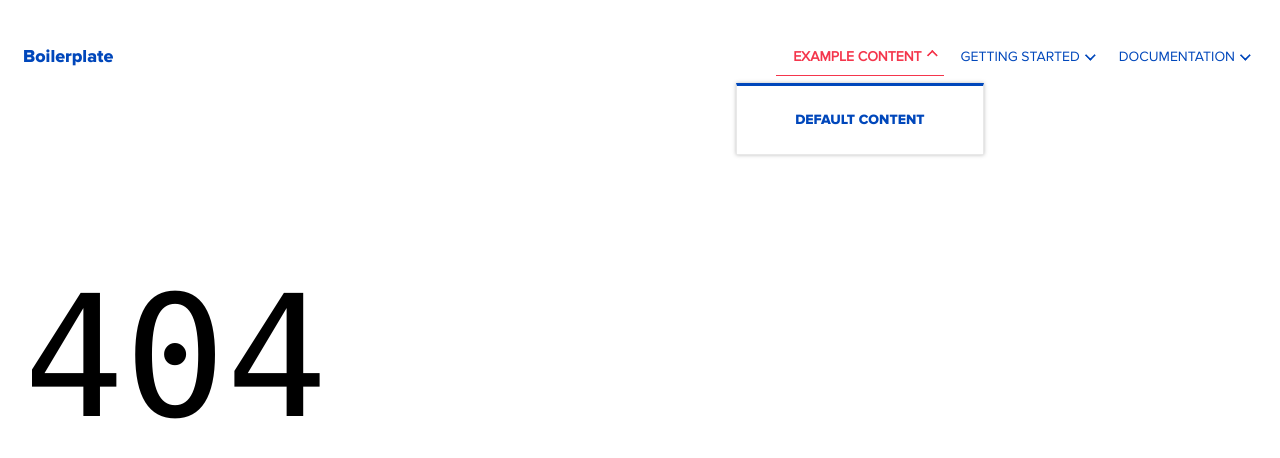
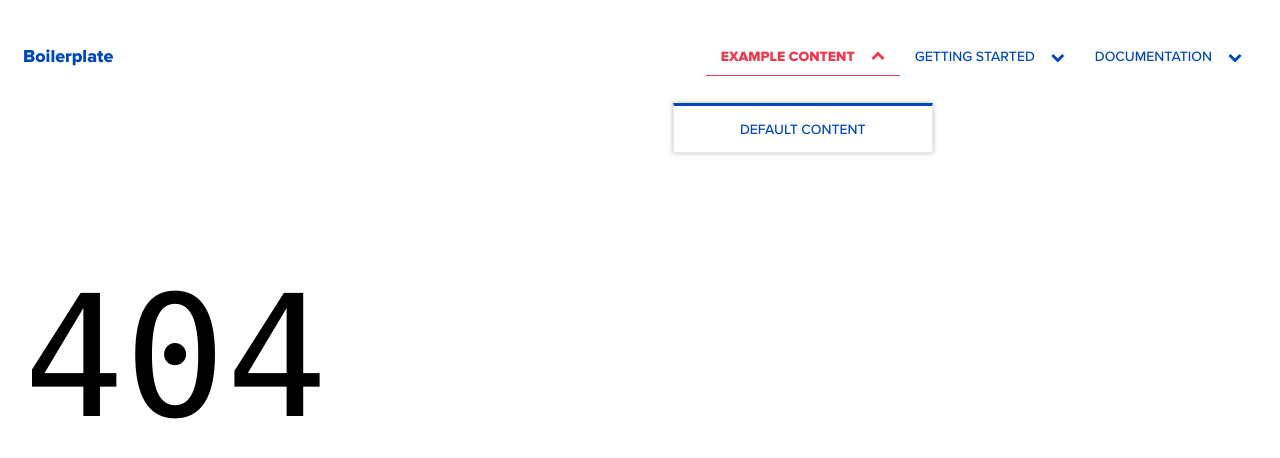
Before and after one commit to hlxsites/cibinqo, a website with bundled scripts: page 404.html in a window 1280 px wide. Both pictures are taken after a click on the item "EXAMPLE CONTENT". Shown: the top 458 px of the page. Built offline with nearby package versions, Linux system fonts and the light colour scheme; files whose address does not match are found by name.

Commit message:
fix: header fixes

```diff
--- a/blocks/header/header.css
+++ b/blocks/header/header.css
@@ -18,7 +18,6 @@ header nav {
   margin: auto;
   max-width: 1264px;
   height: var(--nav-height);
-  font-family: var(--body-font-family);
 }
 
 header nav[aria-expanded=true] {
@@ -78,6 +77,7 @@ header nav .nav-hamburger button {
   padding: 0;
   background-color: var(--background-color);
   color: inherit;
+  font-family: var(--semibold-font);
   overflow: initial;
   text-transform: uppercase;
   text-overflow: initial;
@@ -177,6 +177,7 @@ header nav .nav-sections {
   visibility: hidden;
   background-color: var(--background-color);
   color: var(--link-color);
+  font-family: var(--semibold-font);
   font-size: var(--body-font-size-xs);
   text-align: center;
   text-transform: uppercase;
@@ -187,9 +188,37 @@ header nav[aria-expanded=true] .nav-sections {
   visibility: visible;
 }
 
+header nav .nav-sections a {
+  font-family: var(--semibold-font);
+}
+
+header nav .nav-sections a:hover,
+header nav .nav-sections a:focus {
+  color: var(--color-red);
+}
+
+header nav .nav-sections .nav-drop {
+  cursor: pointer;
+}
+
+header nav .nav-sections .nav-drop > .icon-chevron-down {
+  position: absolute;
+  right: 20px;
+  transition: transform .2s;
+}
+
+header nav .nav-sections .nav-drop[aria-expanded=true] > .icon-chevron-down {
+  transform: rotate(180deg);
+}
+
 header nav .nav-sections > ul > li {
-  border-top: 1px solid var(--color-gray);
-  padding: 20px;
+  border-top: 1px solid var(--color-gray-light);
+  padding: 25px 0;
+}
+
+header nav .nav-sections > ul > li:hover,
+header nav .nav-sections > ul > li:focus {
+  color: var(--color-red);
 }
 
 header nav .nav-sections > ul > li:first-of-type {
@@ -198,41 +227,68 @@ header nav .nav-sections > ul > li:first-of-type {
 }
 
 header nav .nav-sections > ul > li:last-of-type {
-  border-bottom: 1px solid var(--color-gray);
+  border-bottom: 1px solid var(--color-gray-light);
 }
 
 header nav .nav-sections ul > li > ul {
   margin-top: 0;
+  display: none;
+}
+
+header nav .nav-sections > ul > li[aria-expanded=true] {
+  padding-bottom: 0;
+  color: var(--color-red);
+  font-family: var(--extrabold-font);
+}
+
+header nav .nav-sections > ul > li[aria-expanded=true] > ul {
+  display: block;
+  margin-top: 25px;
+  border-top: 1px solid var(--color-gray-light);
+  box-shadow: inset 0 15px 15px -10px var(--color-gray), inset 0 -15px 15px -10px var(--color-gray);
+}
+
+header nav .nav-sections > ul > li[aria-expanded=true] > ul > li {
+  padding: 25px 20px;
+  border-bottom: 1px solid var(--color-gray-light);
+}
+
+header nav .nav-sections > ul > li[aria-expanded=true] > ul > li:last-of-type {
+  border-bottom: 0;
+}
+
+header nav .nav-sections > ul > li[aria-expanded=true] > ul > li a:hover,
+header nav .nav-sections > ul > li[aria-expanded=true] > ul > li a:focus {
+  font-family: var(--extrabold-font);
 }
 
 @media (min-width: 1000px) {
   header nav .nav-sections {
     display: block;
     visibility: visible;
+    font-family: var(--medium-font);
+  }
+
+  header nav .nav-sections a {
+    font-family: var(--medium-font);
   }
 
   header nav .nav-sections .nav-drop {
     position: relative;
-    padding-right: 22px;
     cursor: pointer;
+    padding-right: 45px;
   }
 
-  header nav .nav-sections .nav-drop::after {
-    content: '';
-    display: inline-block;
+  header nav .nav-sections .nav-drop > .icon-chevron-down {
     position: absolute;
     top: 50%;
-    right: 2px;
-    transform: rotate(135deg) translate(0, 100%);
-    width: 6px;
-    height: 6px;
-    border: 2px solid currentcolor;
-    border-radius: 0 1px 0 0;
-    border-width: 2px 2px 0 0;
+    right: 15px;
+    transform: translateY(-50%);
+    transition: transform .2s;
   }
 
-  header nav .nav-sections .nav-drop[aria-expanded=true]::after {
-    transform: rotate(315deg) translate(0, -100%);
+  header nav .nav-sections .nav-drop[aria-expanded=true] > .icon-chevron-down {
+    transform: rotate(180deg) translateY(50%);
   }
 
   header nav .nav-sections ul {
@@ -244,8 +300,13 @@ header nav .nav-sections ul > li > ul {
     flex: 0 1 auto;
     position: relative;
     border-top: 0;
-    padding: 10px 17px;
+    border-bottom: 1px solid transparent;
+    padding: 10px 15px;
     font-weight: 500;
+  }
+
+  header nav .nav-sections > ul > li[aria-expanded=true] {
+    padding-bottom: 10px;
   }
 
   header nav .nav-sections > ul > li:first-of-type {
@@ -272,28 +333,33 @@ header nav .nav-sections ul > li > ul {
     box-sizing: border-box;
     display: block;
     position: absolute;
-    top: 120%;
+    top: 108%;
     left: 50%;
     transform: translateX(-50%);
-    width: 248px;
-    border: 1px solid var(--color-gray);
+    width: 260px;
+    border: 1px solid var(--color-gray-light);
     border-top: 3px solid var(--link-color);
-    padding: 15px;
+    padding: 0 15px;
     background-color: var(--background-color);
     font-weight: 500;
     white-space: initial;
-    box-shadow: 0 0 4px 0 #0004;
+    box-shadow: 0 0 5px 0 #0004;
   }
 
-  header nav .nav-sections > ul > li[aria-expanded=true] > ul a:hover {
-    border-bottom: 1px solid;
+  header nav .nav-sections > ul > li[aria-expanded=true] > ul a {
+    border-bottom: 2px solid transparent;
+  }
+
+  header nav .nav-sections > ul > li[aria-expanded=true] > ul a:hover,
+  header nav .nav-sections > ul > li[aria-expanded=true] > ul a:focus {
+    border-bottom: 2px solid;
     color: var(--color-red);
     font-weight: 800;
   }
 
-  header nav .nav-sections > ul > li > ul > li {
-    padding: 10px 0;
-    border-bottom: 1px solid var(--color-gray);
+  header nav .nav-sections > ul > li[aria-expanded=true] > ul > li {
+    padding: 15px 0 13px;
+    border-bottom: 1px solid var(--color-gray-light);
   }
 
   header nav .nav-sections > ul > li > ul > li:last-of-type {
@@ -310,6 +376,7 @@ header nav .nav-menu {
   color: var(--overlay-text-color);
   text-align: center;
   text-transform: uppercase;
+  font-family: var(--semibold-font);
   font-size: var(--body-font-size-xs);
 }
 
@@ -320,10 +387,16 @@ header nav[aria-expanded=true] .nav-menu {
 
 header nav .nav-menu a {
   color: var(--overlay-text-color);
+  font-family: var(--semibold-font);
+}
+
+header nav .nav-menu .nav-drop > .icon-chevron-down {
+  position: absolute;
+  right: 20px;
 }
 
 header nav .nav-menu > ul > li {
-  padding: 20px;
+  padding: 25px 0;
 }
 
 @media (min-width: 1000px) {
--- a/blocks/header/header.js
+++ b/blocks/header/header.js
@@ -8,15 +8,9 @@ function closeOnEscape(e) {
     const nav = document.getElementById('nav');
     const navSections = nav.querySelector('.nav-sections');
     const navSectionExpanded = navSections.querySelector('[aria-expanded="true"]');
-    if (navSectionExpanded && isDesktop.matches) {
     // eslint-disable-next-line no-use-before-define
     toggleAllNavSections(navSections);
     navSectionExpanded.focus();
-    } else if (!isDesktop.matches) {
-      // eslint-disable-next-line no-use-before-define
-      toggleMenu(nav, navSections);
-      nav.querySelector('button').focus();
-    }
   }
 }
 
@@ -41,7 +35,7 @@ function focusNavSection() {
  * @param {Boolean} expanded Whether the element should be expanded or collapsed
  */
 function toggleAllNavSections(sections, expanded = false) {
-  sections.querySelectorAll('.nav-sections > ul > li').forEach((section) => {
+  sections.querySelectorAll('.nav-sections > ul > li.nav-drop').forEach((section) => {
     section.setAttribute('aria-expanded', expanded);
   });
 }
@@ -57,11 +51,10 @@ function toggleMenu(nav, navSections, forceExpanded = null) {
   const button = nav.querySelector('.nav-hamburger button');
   document.body.style.overflowY = (expanded || isDesktop.matches) ? '' : 'hidden';
   nav.setAttribute('aria-expanded', expanded ? 'false' : 'true');
-  toggleAllNavSections(navSections, expanded || isDesktop.matches ? 'false' : 'true');
+  toggleAllNavSections(navSections);
   button.setAttribute('aria-label', expanded ? 'Open navigation' : 'Close navigation');
   // enable nav dropdown keyboard accessibility
   const navDrops = navSections.querySelectorAll('.nav-drop');
-  if (isDesktop.matches) {
   navDrops.forEach((drop) => {
     if (!drop.hasAttribute('tabindex')) {
       drop.setAttribute('role', 'button');
@@ -69,13 +62,6 @@ function toggleMenu(nav, navSections, forceExpanded = null) {
       drop.addEventListener('focus', focusNavSection);
     }
   });
-  } else {
-    navDrops.forEach((drop) => {
-      drop.removeAttribute('role');
-      drop.removeAttribute('tabindex');
-      drop.removeEventListener('focus', focusNavSection);
-    });
-  }
   // enable menu collapse on escape keypress
   if (!expanded || isDesktop.matches) {
     // collapse menu on escape press
@@ -113,14 +99,34 @@ export default async function decorate(block) {
     const navSections = nav.querySelector('.nav-sections');
     if (navSections) {
       navSections.querySelectorAll(':scope > ul > li').forEach((navSection) => {
-        if (navSection.querySelector('ul')) navSection.classList.add('nav-drop');
+        if (navSection.querySelector('ul')) {
+          navSection.classList.add('nav-drop');
+          const arrow = document.createElement('span');
+          arrow.className = 'icon-chevron-down';
+          navSection.prepend(arrow);
           navSection.addEventListener('click', () => {
-          if (isDesktop.matches) {
             const expanded = navSection.getAttribute('aria-expanded') === 'true';
             toggleAllNavSections(navSections);
             navSection.setAttribute('aria-expanded', expanded ? 'false' : 'true');
+          });
         }
       });
+    }
+
+    const navMenu = nav.querySelector('.nav-menu');
+    if (navMenu) {
+      navMenu.querySelectorAll(':scope > ul > li').forEach((navSection) => {
+        if (navSection.querySelector('ul')) {
+          navSection.classList.add('nav-drop');
+          const arrow = document.createElement('span');
+          arrow.className = 'icon-chevron-down';
+          navSection.prepend(arrow);
+          navSection.addEventListener('click', () => {
+            const expanded = navSection.getAttribute('aria-expanded') === 'true';
+            toggleAllNavSections(navMenu);
+            navSection.setAttribute('aria-expanded', expanded ? 'false' : 'true');
+          });
+        }
       });
     }
 
@@ -133,9 +139,6 @@ export default async function decorate(block) {
     hamburger.addEventListener('click', () => toggleMenu(nav, navSections));
     nav.prepend(hamburger);
     nav.setAttribute('aria-expanded', 'false');
-    // prevent mobile nav behavior on window resize
-    toggleMenu(nav, navSections, isDesktop.matches);
-    isDesktop.addEventListener('change', () => toggleMenu(nav, navSections, isDesktop.matches));
 
     decorateIcons(nav);
     const navWrapper = document.createElement('div');
--- a/styles/styles.css
+++ b/styles/styles.css
@@ -13,7 +13,8 @@
  :root {
   /* colors */
   --color-white: #fff;
-  --color-gray: #E8E8E8;
+  --color-gray-light: #E8E8E8;
+  --color-gray: #ccc;
   --color-black: #000;
   --color-red: #F4364C;
   --color-teal: #9CDBD9;
```
Lines whose indentation alone changed are shown as unchanged.
